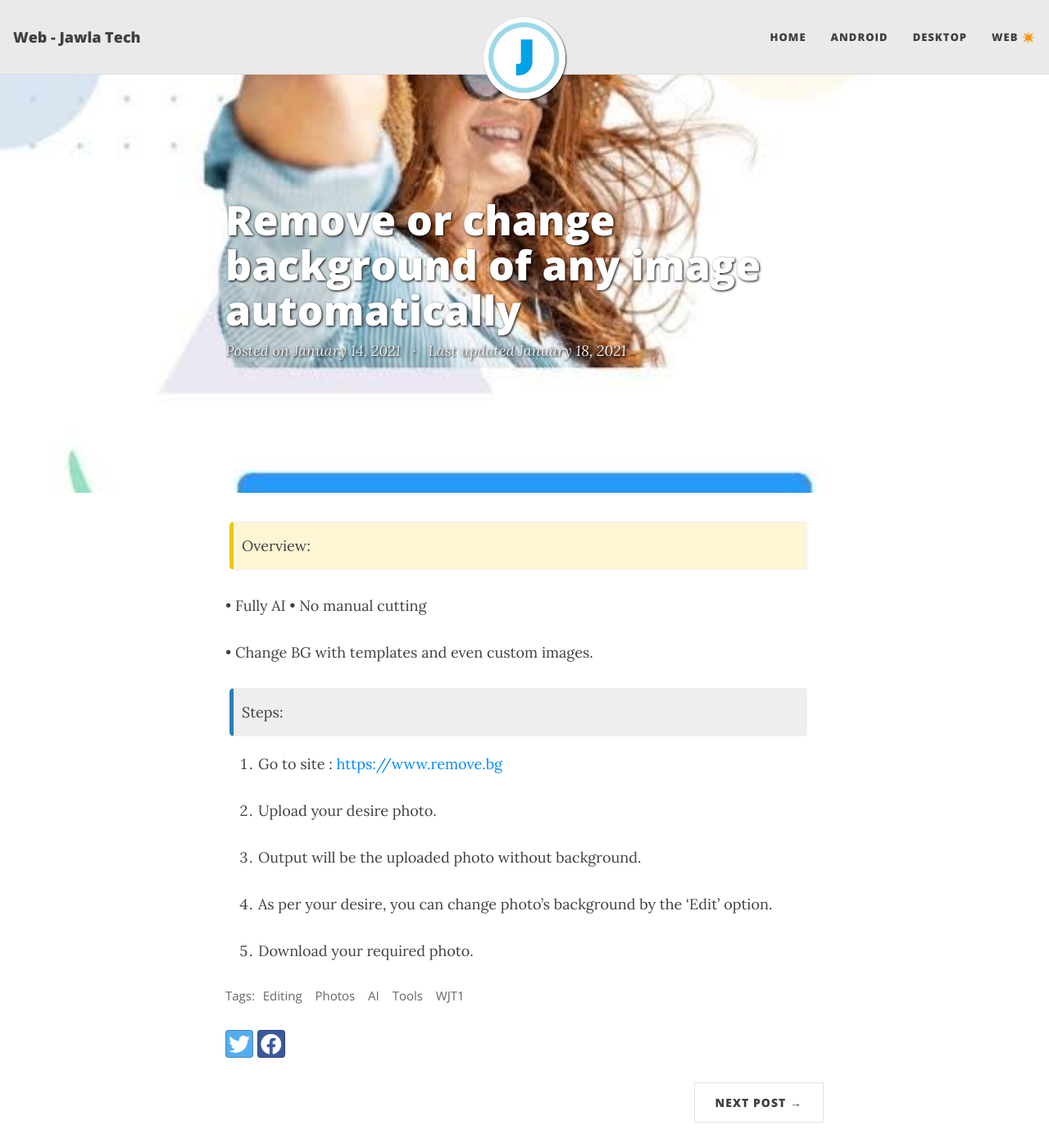
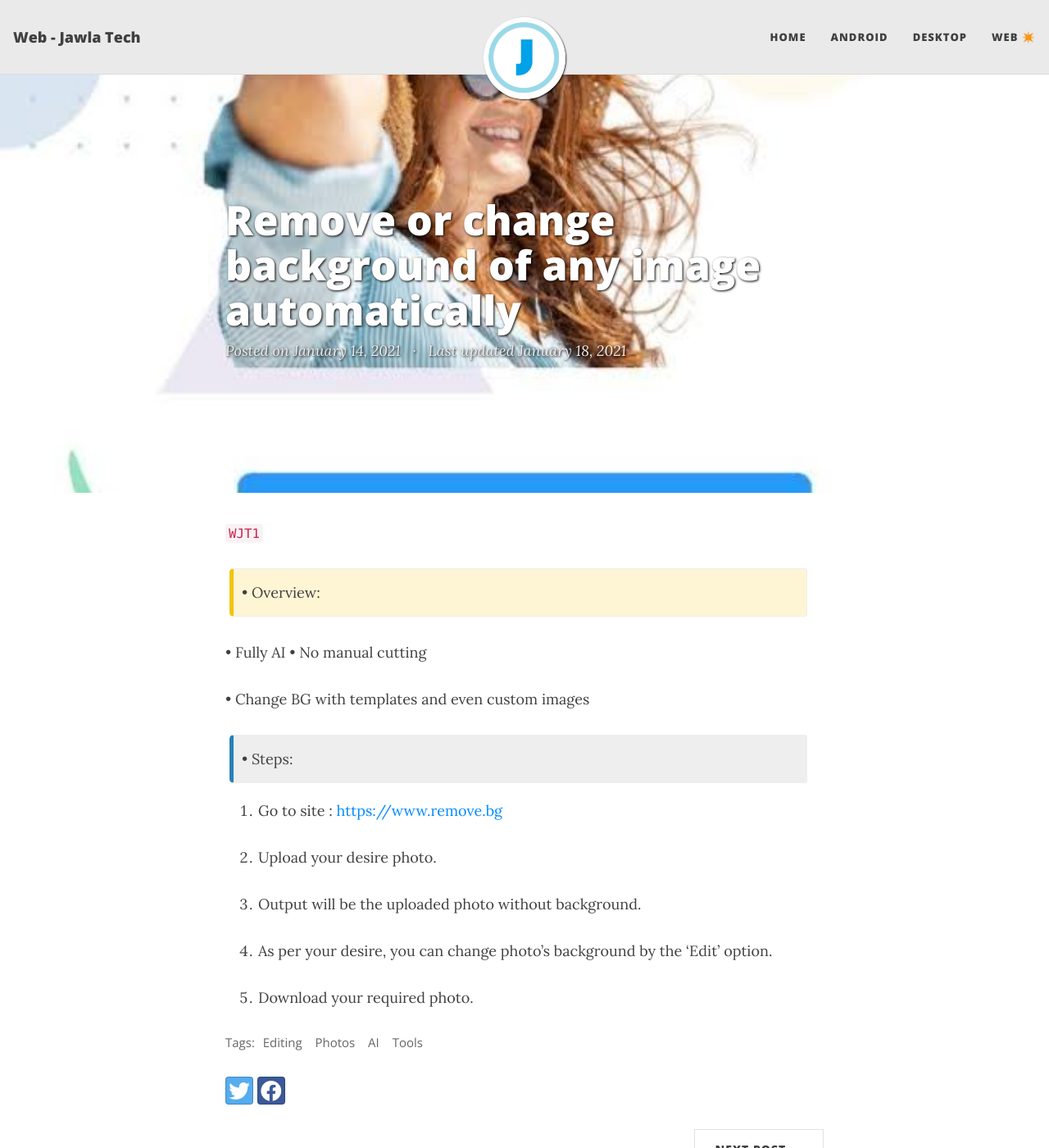
Before and after one commit to cukapd/wjt, a Jekyll site: the page built from _posts/2021-01-14-autoremove-change-background-of-any-image.md, in a window 1280 px wide and 1400 px high. Shown: the whole window at 82% size. Built offline with Jekyll 4.4.1, drawn with Linux system fonts in a browser that asks for light colours; nearby versions of some CDN libraries; part of the change alters nothing that is shown.

```diff
--- a/_posts/2021-01-14-autoremove-change-background-of-any-image.md
+++ b/_posts/2021-01-14-autoremove-change-background-of-any-image.md
@@ -2,22 +2,24 @@
 layout: post
 title: Remove or change background of any image automatically
 cover-img: /assets/images/wjt1.jpeg
-tags: [Editing,Photos,AI,Tools,WJT1]
+tags: [Editing,Photos,AI,Tools]
 comments: true
 last-updated: 2021-01-18
 ---
 
+``WJT1``
+
 {: .box-warning}
-Overview:
+• Overview:
 
 • Fully AI
 • No manual cutting
 
-• Change BG with templates and even custom images.
+• Change BG with templates and even custom images
 
 
 {: .box-note}
-Steps:
+• Steps:
 
 1. Go to site :   [https://www.remove.bg](https://www.remove.bg){:target="_blank"}
 
```
